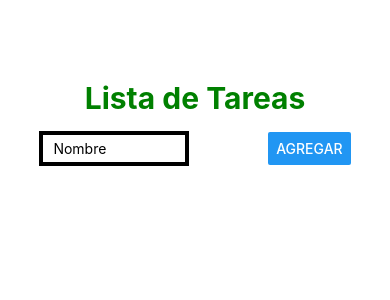
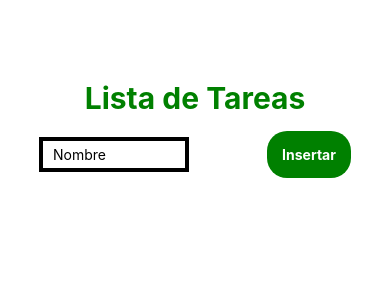
Before and after one commit to YesicaChui/lista_optimizada_react_native, a React Native app: screen / in a window 390 px wide. Shown: the top 300 px of the page. Built offline with nearby package versions, Linux system fonts and the light colour scheme.

Commit message:
agregando boton personalizado

```diff
--- a/src/components/AddTarea.js
+++ b/src/components/AddTarea.js
@@ -1,4 +1,4 @@
-import { View,TextInput,Button,StyleSheet} from "react-native"
+import { View,TextInput,Button,StyleSheet,Pressable,Text} from "react-native"
 
 const AddTarea = ({setNewTitleTarea,newTitleTarea,handlerAddTarea}) => {
   return (
@@ -8,8 +8,10 @@ const AddTarea = ({setNewTitleTarea,newTitleTarea,handlerAddTarea}) => {
       onChangeText={(texto) => setNewTitleTarea(texto)} value={newTitleTarea} />
 
 
-    <Button title="Agregar" onPress={handlerAddTarea} ></Button>
-
+    {/* <Button title="Agregar" onPress={handlerAddTarea} ></Button> */}
+    <Pressable style={styles.botonInsertar} onPress={handlerAddTarea}>
+      <Text style={styles.textBotonInsertar}>Insertar</Text>
+    </Pressable>
   </View>
 
   )
@@ -27,6 +29,15 @@ const AddTarea = ({setNewTitleTarea,newTitleTarea,handlerAddTarea}) => {
     paddingVertical: 5,
     width: 150
   },
+  botonInsertar:{
+    backgroundColor:"green",
+    padding:15,
+    borderRadius:20
+  },
+  textBotonInsertar:{
+    color:"white",
+    fontWeight:"700"
+  }
 
  })
 export default AddTarea
```
